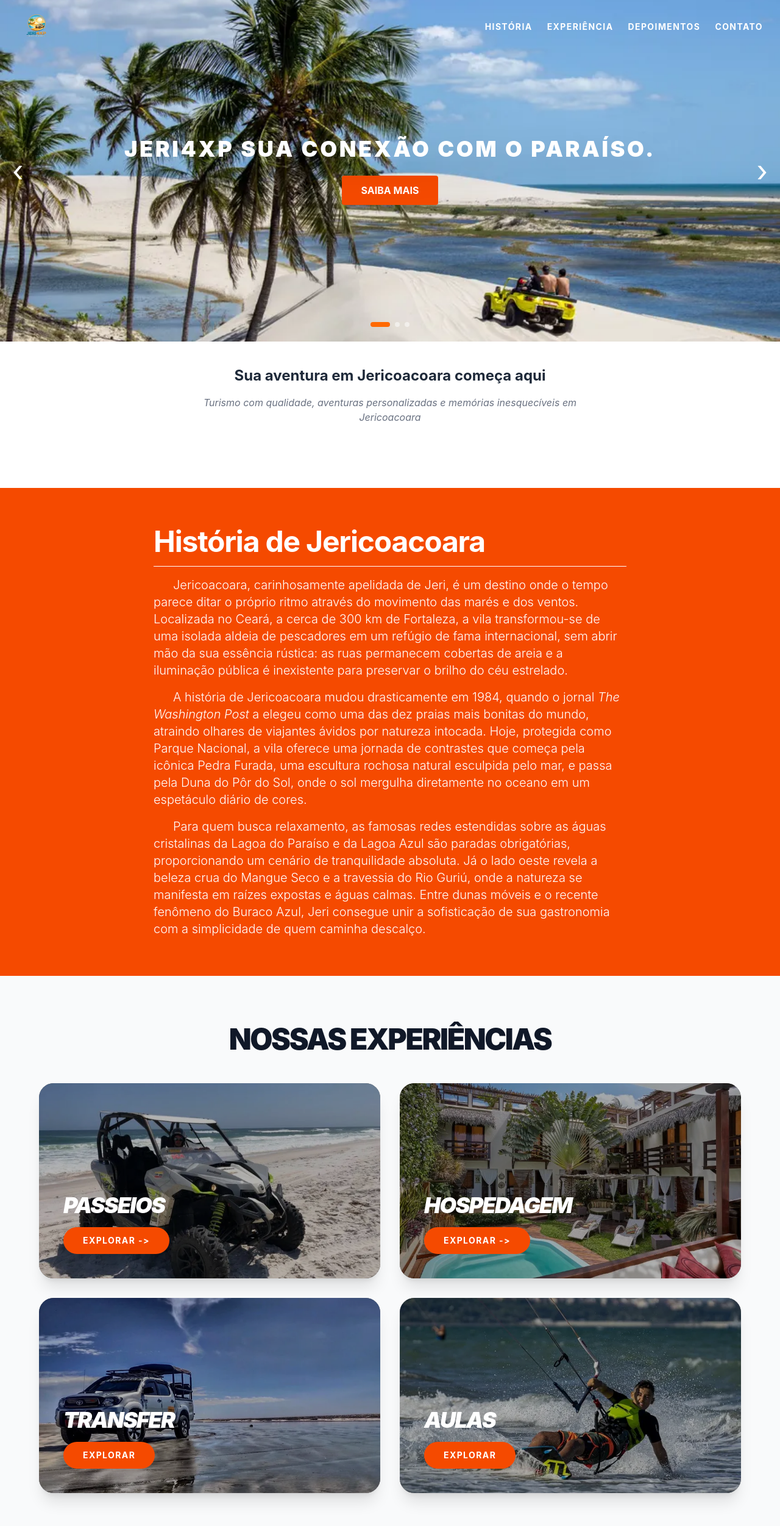
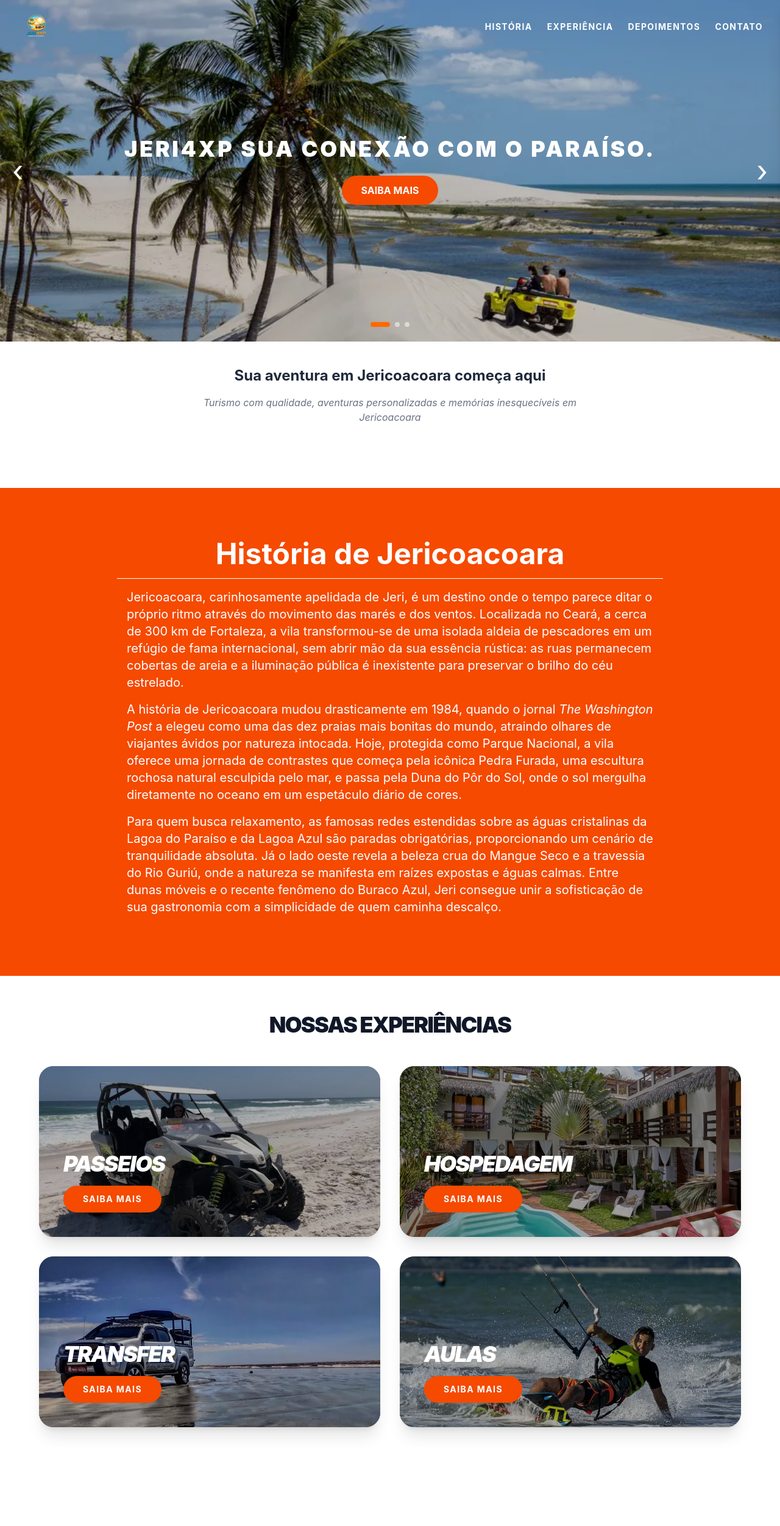
Before and after one commit to vitormunnizz/jeri4xp, a Vue app in the folder frontend/: page / in a window 1280 px wide. Shown: the top 2502 px of the page at 61% size. After the commit the page ends 2400 px from the top, so only its background shows below. Built offline with nearby package versions, Linux system fonts and the light colour scheme.

Commit message:
criando paginha de depoimentos

```diff
--- /dev/null
+++ b/frontend/src/components/DepoimentosCards.vue
@@ -0,0 +1,12 @@
+<template>
+    <section>
+        <h1>
+            Depoimentos
+        </h1>
+        <div>
+            <div>
+
+            </div>
+        </div>
+    </section>
+</template>
--- a/frontend/src/components/ExperienciaBanner.vue
+++ b/frontend/src/components/ExperienciaBanner.vue
@@ -1,52 +1,52 @@
 <template>
-  <section id="experiencia" class="min-h-screen w-full flex flex-col items-center justify-center bg-gray-50 py-20 px-5">
+  <section id="experiencia" class="min-h-screen w-full flex flex-col items-center justify-center bg-white p-5">
 
-    <h1 class="text-3xl md:text-5xl font-black tracking-tighter mb-12 uppercase text-gray-900 text-center">
+    <h1 class="text-3xl md:text-4xl font-black tracking-tighter mb-12 uppercase text-gray-900 text-center">
       Nossas Experiências
     </h1>
 
     <div class="grid grid-cols-1 md:grid-cols-2 gap-8 w-full max-w-6xl">
 
-      <div class="group relative h-80 rounded-3xl flex flex-col justify-end items-start p-10 overflow-hidden bg-black shadow-xl">
+      <div class="group relative h-70 rounded-3xl flex flex-col justify-end items-start p-10 overflow-hidden bg-black shadow-xl">
         <img src="../assets/passeio.webp" class="absolute inset-0 w-full h-full object-cover opacity-70 transition-all duration-700 group-hover:scale-110 group-hover:opacity-50" alt="Passeios">
 
         <div class="relative z-10">
           <h2 class="text-white text-4xl font-black mb-4 uppercase italic tracking-tighter">Passeios</h2>
-          <button class="bg-orange-600 text-white py-3 px-8 rounded-full font-bold text-sm uppercase tracking-widest hover:bg-white hover:text-black transition-all duration-300">
-            Explorar ->
+          <button class="bg-orange-600 text-white py-3 px-8 rounded-full font-bold text-sm uppercase tracking-widest hover:bg-orange-700 hover:cursor-pointer transition-all duration-300">
+            Saiba mais
           </button>
         </div>
       </div>
 
-      <div class="group relative h-80 rounded-3xl flex flex-col justify-end items-start p-10 overflow-hidden bg-black shadow-xl">
+      <div class="group relative h-70 rounded-3xl flex flex-col justify-end items-start p-10 overflow-hidden bg-black shadow-xl">
         <img src="../assets/hotel.webp" class="absolute inset-0 w-full h-full object-cover opacity-70 transition-all duration-700 group-hover:scale-110 group-hover:opacity-50" alt="Hospedagem">
 
         <div class="relative z-10">
           <h2 class="text-white text-4xl font-black mb-4 uppercase italic tracking-tighter">Hospedagem</h2>
-          <button class="bg-orange-600 text-white py-3 px-8 rounded-full font-bold text-sm uppercase tracking-widest hover:bg-white hover:text-black transition-all duration-300">
-            Explorar ->
+          <button class="bg-orange-600 text-white py-3 px-8 rounded-full font-bold text-sm uppercase tracking-widest hover:bg-orange-700 hover:cursor-pointer transition-all duration-300">
+            Saiba mais
           </button>
         </div>
       </div>
 
-      <div class="group relative h-80 rounded-3xl flex flex-col justify-end items-start p-10 overflow-hidden bg-black shadow-xl">
+      <div class="group relative h-70 rounded-3xl flex flex-col justify-end items-start p-10 overflow-hidden bg-black shadow-xl">
         <img src="../assets/transfer.webp" class="absolute inset-0 w-full h-full object-cover opacity-70 transition-all duration-700 group-hover:scale-110 group-hover:opacity-50" alt="Transfer">
 
         <div class="relative z-10">
           <h2 class="text-white text-4xl font-black mb-4 uppercase italic tracking-tighter">Transfer</h2>
-          <button class="bg-orange-600 text-white py-3 px-8 rounded-full font-bold text-sm uppercase tracking-widest hover:bg-white hover:text-black transition-all duration-300">
-            Explorar
+          <button class="bg-orange-600 text-white py-3 px-8 rounded-full font-bold text-sm uppercase tracking-widest hover:bg-orange-700 hover:cursor-pointer transition-all duration-300">
+            Saiba mais
           </button>
         </div>
       </div>
 
-      <div class="group relative h-80 rounded-3xl flex flex-col justify-end items-start p-10 overflow-hidden bg-black shadow-xl">
+      <div class="group relative h-70 rounded-3xl flex flex-col justify-end items-start p-10 overflow-hidden bg-black shadow-xl">
         <img src="../assets/aula.webp" class="absolute inset-0 w-full h-full object-cover opacity-70 transition-all duration-700 group-hover:scale-110 group-hover:opacity-50" alt="Aulas">
 
         <div class="relative z-10">
           <h2 class="text-white text-4xl font-black mb-4 uppercase italic tracking-tighter">Aulas</h2>
-          <button class="bg-orange-600 text-white py-3 px-8 rounded-full font-bold text-sm uppercase tracking-widest hover:bg-white hover:text-black transition-all duration-300">
-            Explorar
+          <button class="bg-orange-600 text-white py-3 px-8 rounded-full font-bold text-sm uppercase tracking-widest hover:bg-orange-700 hover:cursor-pointer transition-all duration-300">
+            Saiba mais
           </button>
         </div>
       </div>
--- a/frontend/src/components/HistoriaJeri.vue
+++ b/frontend/src/components/HistoriaJeri.vue
@@ -1,13 +1,13 @@
 <template>
-  <section id="historia" class="bg-orange-600 min-h-screen flex items-center justify-center p-4 md:p-5">
-    <div class="max-w-4xl w-full text-white space-y-4 px-15 py-5">
+  <section id="historia" class="bg-orange-600 min-h-screen flex items-center justify-center">
+    <div class="max-w-4xl w-full text-white">
       <div class="border-b border-white pb-4">
-        <h1 class="text-4xl md:text-5xl font-bold tracking-tight">
+        <h1 class="text-3xl md:text-5xl font-bold text-center mt-5 md:mt-0">
           História de Jericoacoara
         </h1>
       </div>
 
-      <div class="text-lg md:text-xl indent-8 space-y-4 font-light">
+      <div class="text-lg md:text-xl space-y-4 p-4">
         <p>
           Jericoacoara, carinhosamente apelidada de Jeri, é um destino onde o tempo parece ditar o próprio ritmo através do movimento das marés e dos ventos. Localizada no Ceará, a cerca de 300 km de Fortaleza, a vila transformou-se de uma isolada aldeia de pescadores em um refúgio de fama internacional, sem abrir mão da sua essência rústica: as ruas permanecem cobertas de areia e a iluminação pública é inexistente para preservar o brilho do céu estrelado.
         </p>
--- a/frontend/src/components/MenuSite.vue
+++ b/frontend/src/components/MenuSite.vue
@@ -21,12 +21,12 @@
 </script>
 
 <template>
-  <div class="min-h-screen w-full font-sans bg-white">
+  <section class="min-h-screen w-full font-sans bg-white">
 
-    <section class="relative w-full h-140 overflow-hidden">
+    <div class="relative w-full h-140 overflow-hidden ">
 
       <header class="absolute w-full top-0 left-0 z-40 p-5 md:px-7 md:py-3 flex justify-between md:items-center items-start text-white">
-        <img :src="logo" alt="Logo" class="w-16 md:w-16" />
+        <img :src="logo" alt="Logo" class="w-14 md:w-16" />
 
         <nav class="hidden md:block">
           <ul class="flex gap-6 text-sm font-bold uppercase tracking-widest">
@@ -34,7 +34,7 @@
               <a href="#historia" class="hover:text-orange-500 transition-colors">História</a>
             </li>
             <li>
-              <a href="#" class="hover:text-orange-500 transition-colors">Experiência</a>
+              <a href="#experiencia" class="hover:text-orange-500 transition-colors">Experiência</a>
             </li>
             <li>
               <a href="#" class="hover:text-orange-500 transition-colors">Depoimentos</a>
@@ -49,14 +49,14 @@
       </header>
 
       <div class="flex h-full transition-transform duration-700 ease-in-out" :style="{ transform: `translateX(-${index * 100}%)` }">
-        <div v-for="(slide, i) in slides" :key="i" class="min-w-full h-full relative">
-          <img :src="slide.src" class="w-full h-full object-cover" alt="Imagem do Banner" />
+        <div v-for="(slide, i) in slides" :key="i" class="min-w-full h-full relative bg-black shadow-xl">
+          <img :src="slide.src" class="w-full h-full object-cover opacity-80" alt="Imagem do Banner" />
 
-          <div class="absolute inset-0 flex flex-col items-center justify-center text-center text-white px-6">
-            <h1 class="text-2xl md:text-4xl font-black uppercase drop-shadow-2xl tracking-widest">
+          <div class="absolute inset-0 flex flex-col items-center justify-center text-center text-white">
+            <h1 class="text-2xl md:text-4xl font-black uppercase tracking-widest pb-6">
               Jeri4xp sua conexão com o paraíso.
             </h1>
-            <button class="mt-6 bg-orange-600 px-8 py-3 rounded font-bold uppercase hover:bg-orange-700 transition-all hover:cursor-pointer">
+            <button class="bg-orange-600 px-8 py-3 rounded-full font-bold uppercase hover:bg-orange-700 transition-all hover:cursor-pointer">
               Saiba Mais
             </button>
           </div>
@@ -73,7 +73,7 @@
           :class="['h-2 rounded-full transition-all', index === i ? 'w-8 bg-orange-500' : 'w-2 bg-white/50']"
         ></button>
       </div>
-    </section>
+    </div>
 
     <div v-if="isMenuOpen" class="fixed inset-0 bg-black/95 z-50 flex flex-col items-center justify-center gap-8 text-white uppercase font-bold text-xl">
       <button @click="isMenuOpen = false" class="absolute top-6 right-8 text-4xl">&times;</button>
@@ -87,5 +87,5 @@
       </p>
     </main>
 
-  </div>
+  </section>
 </template>
```
